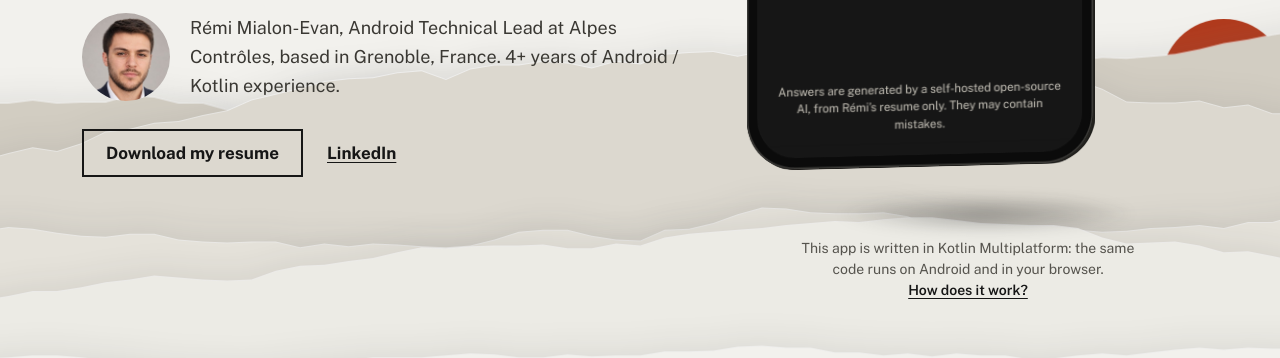
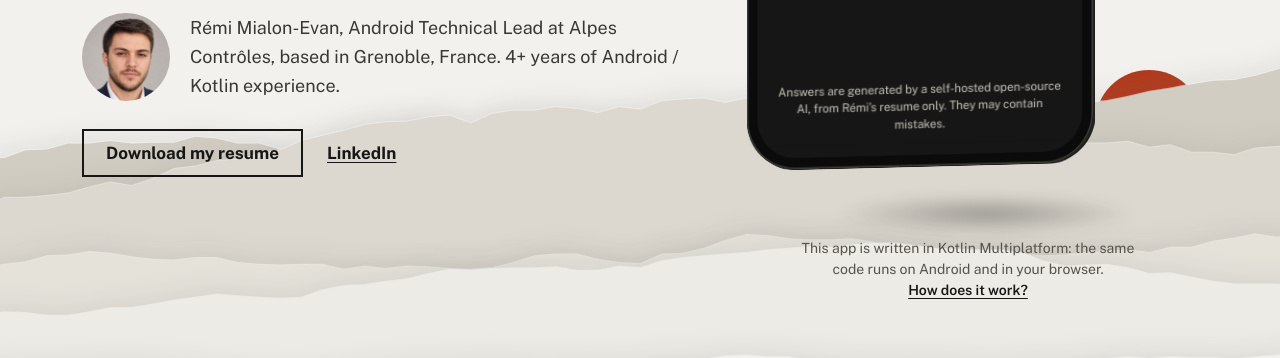
Before and after one commit to Wardmisp/recruiter-chatbot, a plain HTML site: page site/index.html in a window 1280 px wide. Shown: the part 594-952 px from the top of the page. Drawn offline with Linux system fonts and the light colour scheme; no server answers.

Commit message:
Page d'accueil : sommets des crêtes plus rognés sur écran large
La hauteur des crêtes suit désormais la largeur de l'écran (plafonnée) au
lieu d'un agrandissement qui débordait en hauteur ; le soleil devient un
élément séparé pour rester rond.

Co-Authored-By: Claude Opus 5.5 <noreply@anthropic.com>

```diff
--- a/site/index.html
+++ b/site/index.html
@@ -208,10 +208,17 @@
 
         /* Décor : crêtes des Alpes en papier découpé derrière le hero, la plus proche de la couleur
            de la page pour s'y fondre. Elles bougent en parallaxe avec le pointeur et le défilement. */
-        .alps { position: absolute; z-index: 0; left: 50%; bottom: 0; width: 100vw; height: 62%; margin-left: -50vw; pointer-events: none; overflow: hidden; }
+        /* Hauteur liée à la largeur (proportions du dessin 1600×600, sur 106 % de large) : les sommets ne sont
+           jamais rognés. Au-delà du plafond (écrans très larges), les crêtes s'étirent un peu en largeur. */
+        .alps { --h: min(39.75vw, 620px); position: absolute; z-index: 0; left: 50%; bottom: 0; width: 100vw; height: var(--h); margin-left: -50vw; pointer-events: none; overflow: hidden; }
         .alps svg { position: absolute; left: -3%; bottom: 0; width: 106%; height: 100%; animation: ridge-up 1.4s var(--ease-out) both; animation-delay: calc(var(--d) * 90ms + .1s); }
         .alps path { filter: drop-shadow(0 -10px 14px rgba(22, 22, 22, .07)) drop-shadow(0 -1px 0 rgba(255, 255, 255, .7)); }
-        .alps .sun { fill: var(--accent); animation: sun-up 2.2s var(--ease-out) .2s both; }
+        /* Soleil hors des crêtes (qui peuvent s'étirer) pour rester rond ; placé comme dans le dessin d'origine. */
+        .alps .sun {
+            position: absolute; left: 89.75%; bottom: calc(var(--h) * .583); width: calc(var(--h) * .213); aspect-ratio: 1;
+            margin: 0 0 calc(var(--h) * -.1065) calc(var(--h) * -.1065); border-radius: 50%; background: var(--accent);
+            animation: sun-up 2.2s var(--ease-out) .2s both;
+        }
 
         /* Le point vermillon qui quitte « Celle-ci » pour rejoindre le champ du téléphone. */
         .flyer { position: fixed; left: 0; top: 0; z-index: 10; width: 12px; height: 12px; margin: -6px 0 0 -6px; border-radius: 50%; background: var(--accent); pointer-events: none; }
@@ -340,11 +347,12 @@
     <main>
         <div class="hero">
             <div class="alps" aria-hidden="true">
-                <svg style="--d: 0" viewBox="0 0 1600 600" preserveAspectRatio="xMidYMax slice"><circle class="sun" cx="1400" cy="250" r="64"/><path fill="#d2cdc2" d="M0 600L0 300L25 291L50 290L75 281L100 280L125 273L150 273L175 270L200 273L225 272L250 272L275 265L300 267L325 273L350 273L375 280L400 293L425 283L450 268L475 262L500 260L525 253L550 252L575 256L600 267L625 252L650 249L675 251L700 253L725 248L750 254L775 255L800 255L825 248L850 254L875 250L900 251L925 242L950 244L975 251L1000 252L1025 248L1050 247L1075 247L1100 250L1125 243L1150 249L1175 249L1200 242L1225 229L1250 229L1275 226L1300 227L1325 225L1350 223L1375 218L1400 212L1425 208L1450 203L1475 199L1500 198L1525 193L1550 186L1575 179L1600 184L1600 600Z"/></svg>
-                <svg style="--d: 1" viewBox="0 0 1600 600" preserveAspectRatio="xMidYMax slice"><path fill="#dcd8cf" d="M0 600L0 360L25 349L50 337L75 337L100 335L125 332L150 325L175 319L200 323L225 315L250 303L275 300L300 294L325 292L350 286L375 281L400 270L425 264L450 258L475 251L500 248L525 247L550 242L575 240L600 249L625 238L650 234L675 234L700 230L725 232L750 237L775 230L800 233L825 223L850 221L875 220L900 225L925 220L950 221L975 218L1000 212L1025 209L1050 209L1075 214L1100 217L1125 219L1150 229L1175 240L1200 248L1225 245L1250 250L1275 259L1300 272L1325 273L1350 273L1375 271L1400 278L1425 275L1450 284L1475 284L1500 287L1525 279L1550 277L1575 277L1600 282L1600 600Z"/></svg>
-                <svg style="--d: 2" viewBox="0 0 1600 600" preserveAspectRatio="xMidYMax slice"><path fill="#e5e2da" d="M0 600L0 420L25 420L50 416L75 413L100 406L125 405L150 401L175 403L200 407L225 410L250 411L275 408L300 408L325 414L350 416L375 417L400 416L425 416L450 422L475 418L500 421L525 418L550 419L575 421L600 422L625 420L650 414L675 406L700 404L725 404L750 410L775 414L800 415L825 404L850 403L875 397L900 388L925 381L950 382L975 386L1000 387L1025 387L1050 386L1075 390L1100 401L1125 399L1150 403L1175 408L1200 412L1225 404L1250 404L1275 406L1300 405L1325 402L1350 401L1375 399L1400 402L1425 396L1450 396L1475 389L1500 385L1525 380L1550 384L1575 381L1600 387L1600 600Z"/></svg>
-                <svg style="--d: 3" viewBox="0 0 1600 600" preserveAspectRatio="xMidYMax slice"><path fill="#ecebe5" d="M0 600L0 480L25 475L50 472L75 473L100 476L125 476L150 472L175 467L200 467L225 463L250 458L275 455L300 451L325 453L350 455L375 456L400 455L425 446L450 441L475 440L500 436L525 433L550 427L575 422L600 423L625 421L650 420L675 420L700 419L725 423L750 423L775 418L800 420L825 412L850 408L875 406L900 404L925 402L950 399L975 397L1000 395L1025 396L1050 393L1075 391L1100 391L1125 394L1150 397L1175 398L1200 399L1225 399L1250 402L1275 412L1300 418L1325 417L1350 416L1375 420L1400 427L1425 426L1450 431L1475 436L1500 439L1525 439L1550 439L1575 442L1600 445L1600 600Z"/></svg>
-                <svg style="--d: 4" viewBox="0 0 1600 600" preserveAspectRatio="xMidYMax slice"><path fill="var(--paper)" d="M0 600L0 540L25 538L50 537L75 536L100 536L125 536L150 535L175 533L200 533L225 535L250 538L275 539L300 543L325 545L350 546L375 547L400 548L425 545L450 542L475 540L500 538L525 535L550 535L575 535L600 533L625 531L650 532L675 535L700 535L725 532L750 534L775 533L800 533L825 529L850 529L875 528L900 524L925 523L950 525L975 525L1000 530L1025 530L1050 533L1075 531L1100 534L1125 531L1150 533L1175 533L1200 537L1225 536L1250 533L1275 531L1300 533L1325 530L1350 527L1375 525L1400 527L1425 525L1450 526L1475 526L1500 528L1525 525L1550 523L1575 520L1600 521L1600 600Z"/></svg>
+                <div class="sun"></div>
+                <svg style="--d: 0" viewBox="0 0 1600 600" preserveAspectRatio="none"><path fill="#d2cdc2" d="M0 600L0 300L25 291L50 290L75 281L100 280L125 273L150 273L175 270L200 273L225 272L250 272L275 265L300 267L325 273L350 273L375 280L400 293L425 283L450 268L475 262L500 260L525 253L550 252L575 256L600 267L625 252L650 249L675 251L700 253L725 248L750 254L775 255L800 255L825 248L850 254L875 250L900 251L925 242L950 244L975 251L1000 252L1025 248L1050 247L1075 247L1100 250L1125 243L1150 249L1175 249L1200 242L1225 229L1250 229L1275 226L1300 227L1325 225L1350 223L1375 218L1400 212L1425 208L1450 203L1475 199L1500 198L1525 193L1550 186L1575 179L1600 184L1600 600Z"/></svg>
+                <svg style="--d: 1" viewBox="0 0 1600 600" preserveAspectRatio="none"><path fill="#dcd8cf" d="M0 600L0 360L25 349L50 337L75 337L100 335L125 332L150 325L175 319L200 323L225 315L250 303L275 300L300 294L325 292L350 286L375 281L400 270L425 264L450 258L475 251L500 248L525 247L550 242L575 240L600 249L625 238L650 234L675 234L700 230L725 232L750 237L775 230L800 233L825 223L850 221L875 220L900 225L925 220L950 221L975 218L1000 212L1025 209L1050 209L1075 214L1100 217L1125 219L1150 229L1175 240L1200 248L1225 245L1250 250L1275 259L1300 272L1325 273L1350 273L1375 271L1400 278L1425 275L1450 284L1475 284L1500 287L1525 279L1550 277L1575 277L1600 282L1600 600Z"/></svg>
+                <svg style="--d: 2" viewBox="0 0 1600 600" preserveAspectRatio="none"><path fill="#e5e2da" d="M0 600L0 420L25 420L50 416L75 413L100 406L125 405L150 401L175 403L200 407L225 410L250 411L275 408L300 408L325 414L350 416L375 417L400 416L425 416L450 422L475 418L500 421L525 418L550 419L575 421L600 422L625 420L650 414L675 406L700 404L725 404L750 410L775 414L800 415L825 404L850 403L875 397L900 388L925 381L950 382L975 386L1000 387L1025 387L1050 386L1075 390L1100 401L1125 399L1150 403L1175 408L1200 412L1225 404L1250 404L1275 406L1300 405L1325 402L1350 401L1375 399L1400 402L1425 396L1450 396L1475 389L1500 385L1525 380L1550 384L1575 381L1600 387L1600 600Z"/></svg>
+                <svg style="--d: 3" viewBox="0 0 1600 600" preserveAspectRatio="none"><path fill="#ecebe5" d="M0 600L0 480L25 475L50 472L75 473L100 476L125 476L150 472L175 467L200 467L225 463L250 458L275 455L300 451L325 453L350 455L375 456L400 455L425 446L450 441L475 440L500 436L525 433L550 427L575 422L600 423L625 421L650 420L675 420L700 419L725 423L750 423L775 418L800 420L825 412L850 408L875 406L900 404L925 402L950 399L975 397L1000 395L1025 396L1050 393L1075 391L1100 391L1125 394L1150 397L1175 398L1200 399L1225 399L1250 402L1275 412L1300 418L1325 417L1350 416L1375 420L1400 427L1425 426L1450 431L1475 436L1500 439L1525 439L1550 439L1575 442L1600 445L1600 600Z"/></svg>
+                <svg style="--d: 4" viewBox="0 0 1600 600" preserveAspectRatio="none"><path fill="var(--paper)" d="M0 600L0 540L25 538L50 537L75 536L100 536L125 536L150 535L175 533L200 533L225 535L250 538L275 539L300 543L325 545L350 546L375 547L400 548L425 545L450 542L475 540L500 538L525 535L550 535L575 535L600 533L625 531L650 532L675 535L700 535L725 532L750 534L775 533L800 533L825 529L850 529L875 528L900 524L925 523L950 525L975 525L1000 530L1025 530L1050 533L1075 531L1100 534L1125 531L1150 533L1175 533L1200 537L1225 536L1250 533L1275 531L1300 533L1325 530L1350 527L1375 525L1400 527L1425 525L1450 526L1475 526L1500 528L1525 525L1550 523L1575 520L1600 521L1600 600Z"/></svg>
             </div>
 
             <h1 id="tagline"><span data-i18n="tagline1">Je développe des apps Android.</span><br><em data-i18n="tagline2">Celle-ci</em><span data-i18n="tagline3"> répond à vos questions.</span></h1>
@@ -664,6 +672,7 @@
         const glare = rig.querySelector(".glare");
         const shadow = document.getElementById("floor-shadow");
         const ridges = [...document.querySelectorAll(".alps svg")];
+        const sun = document.querySelector(".alps .sun");
         const apply = (x, y, sy) => {
             if (!rig.classList.contains("is-flat")) {
                 rig.style.setProperty("--ry", (x * 9).toFixed(2) + "deg");
@@ -676,6 +685,8 @@
                 const depth = (d + 1) / ridges.length;
                 el.style.translate = `${(-x * 26 * depth).toFixed(2)}px ${(-y * 8 * depth + sy * (1 - depth) * .35).toFixed(2)}px`;
             });
+            // Le soleil suit le plan le plus lointain, derrière lequel il se lève.
+            sun.style.translate = ridges[0].style.translate;
         };
         if (!finePointer) {
             addEventListener("scroll", () => apply(0, 0, scrollY), { passive: true });
```
